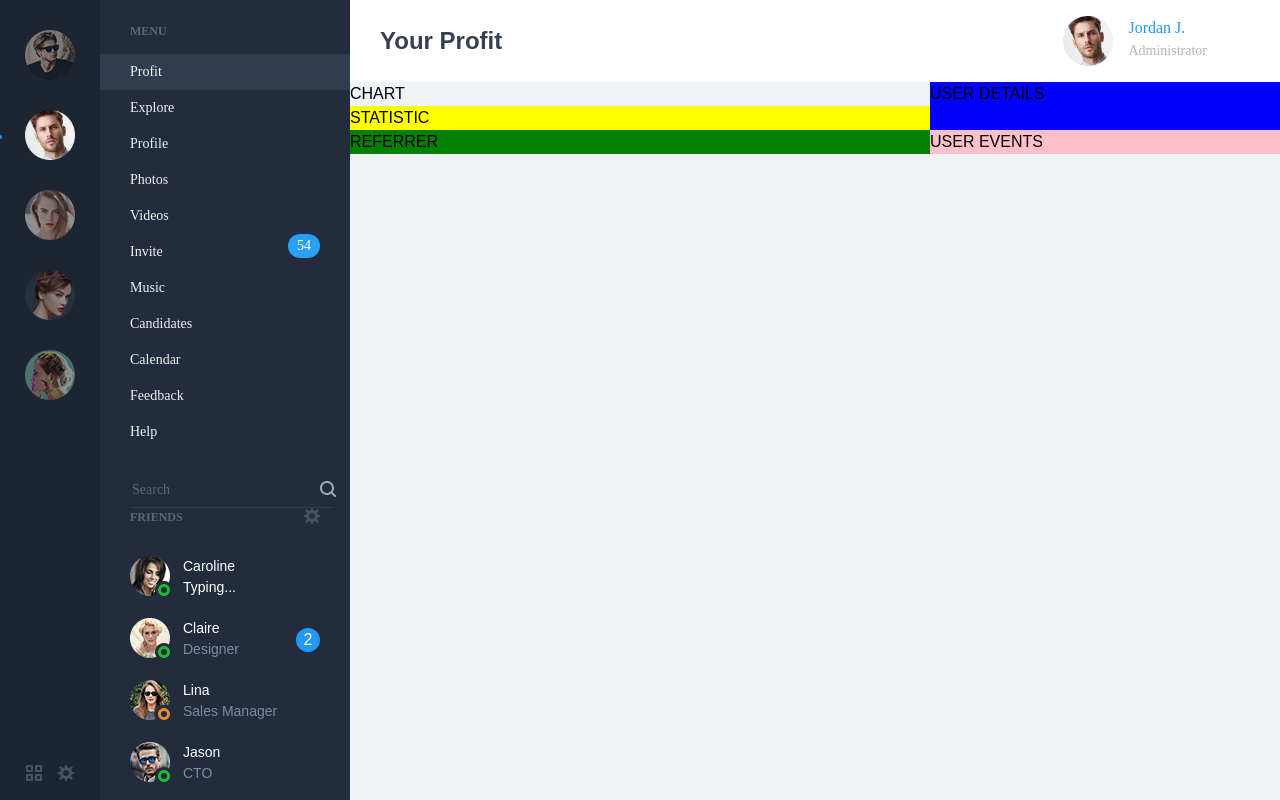
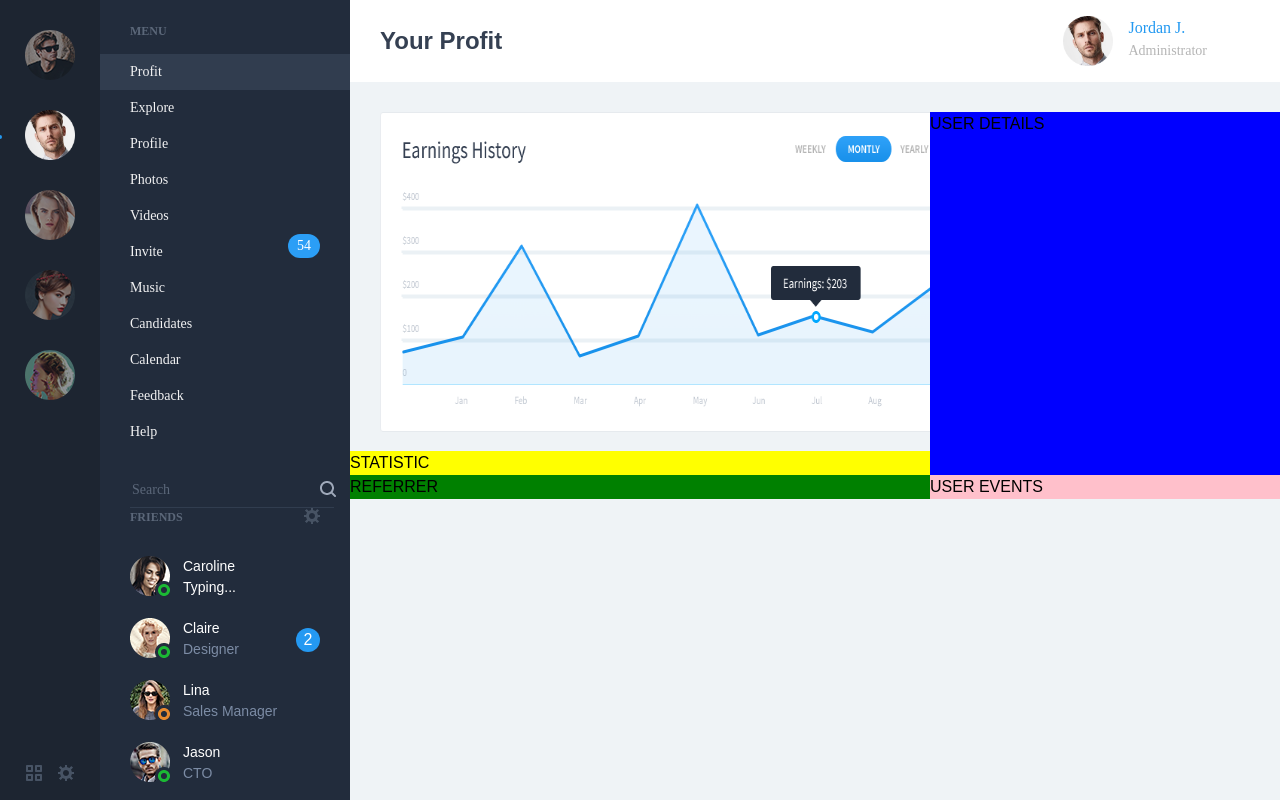
Before and after one commit to AntonSkliarov/coderiver-test-task, a React (Create React App) app: page / in a window 1280 px wide. Built offline with nearby package versions, Linux system fonts and the light colour scheme; a web font is replaced by a local one.

Commit message:
add chart

```diff
--- a/src/App.jsx
+++ b/src/App.jsx
@@ -3,6 +3,7 @@ import './App.sass';
 import { SideBar } from './components/SideBar/SideBar';
 import { initialUsers, initialUser } from './js/sidebarUsers';
 import { Header } from './components/Header';
+import { Chart } from './components/Chart';
 
 export function App() {
   const [selectedUser] = useState(initialUser);
@@ -12,7 +13,7 @@ export function App() {
     <div className="container">
       <SideBar users={users} selectedUser={selectedUser} />
       <Header selectedUser={selectedUser} />
-      <div className="chart">CHART</div>
+      <Chart />
       <div className="statistic">STATISTIC</div>
       <div className="referrer">REFERRER</div>
       <div className="user-details">USER DETAILS</div>
--- /dev/null
+++ b/src/components/Chart/Chart.jsx
@@ -0,0 +1,13 @@
+import React from 'react';
+import './Chart.sass';
+import chart from '../../images/chart/chart.png';
+
+export function Chart() {
+  return (
+    <img
+      className="chart"
+      src={chart}
+      alt="Chart"
+    />
+  );
+}
--- /dev/null
+++ b/src/components/Chart/Chart.sass
@@ -0,0 +1,4 @@
+.chart
+  height: 320px
+  width: 770px
+  margin: 0 40px 19px 30px
--- /dev/null
+++ b/src/components/Chart/index.js
@@ -0,0 +1 @@
+export * from './Chart';
--- a/src/components/Header/Header.sass
+++ b/src/components/Header/Header.sass
@@ -8,6 +8,7 @@
   align-items: center
 
   padding: 0 30px
+  margin-bottom: 30px
 
   &__title
     color: #354052
```
Also changed, not shown: src/components/Main/Main.jsx (deleted, +0 -9 lines), src/components/Main/index.js (deleted).
